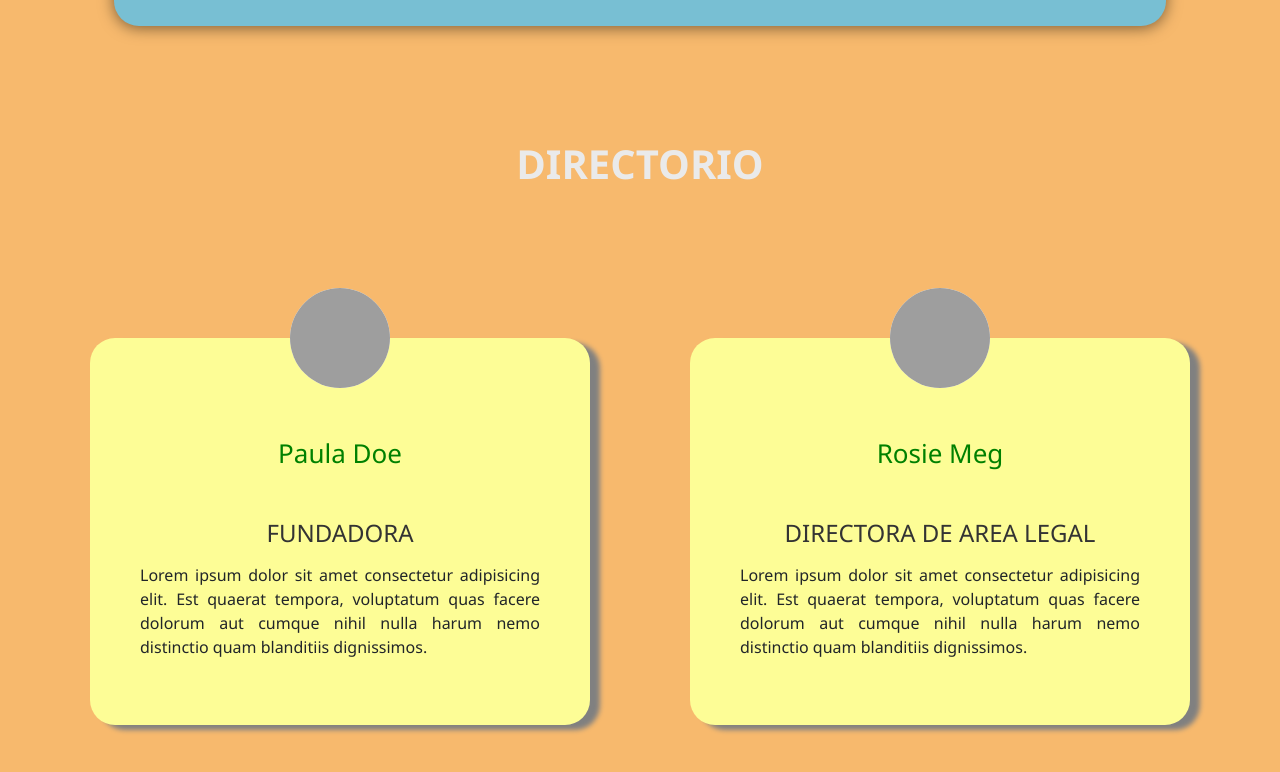
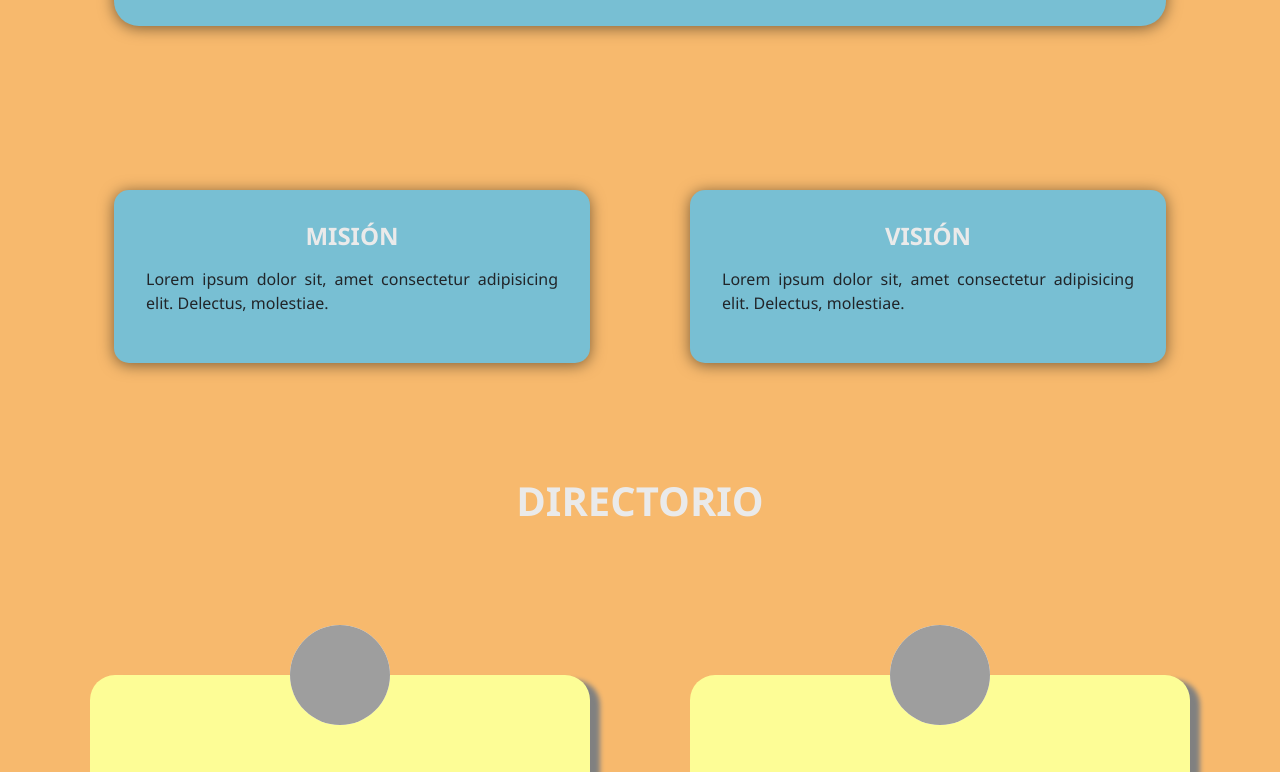
Before and after one commit to seleneal1996/TIENDA-VIRTUAL-ZANAHORIA, a plain HTML site: page pages/mision_vision.html in a window 1280 px wide. Shown: the part 1009-1781 px from the top of the page. Drawn offline with nearby package versions, Linux system fonts and the light colour scheme; grey boxes are pictures that could not be loaded.

Commit message:
correccion

```diff
--- a/pages/mision_vision.html
+++ b/pages/mision_vision.html
@@ -76,6 +76,17 @@
             </div>
         </section>
 
+        <section class="mision__sectionContainer">
+            <div class="mision__dataContainer">
+                <h1>misión</h1>
+                <p>Lorem ipsum dolor sit, amet consectetur adipisicing elit. Delectus, molestiae.</p>
+            </div>
+            <div class="mision__dataContainer">
+                <h1>visión</h1>
+                <p>Lorem ipsum dolor sit, amet consectetur adipisicing elit. Delectus, molestiae.</p>
+            </div>
+        </section>
+
         <section>
             <div class="wrapper">
                 <h1>Directorio</h1>
@@ -144,21 +155,11 @@
 
         <section>
             <section class="mision__sectionContainer2">
-                <div class="mision__dataContainer2"></div>
                 <div class="mision__dataContainer2">
                     <h1>Nuestro equipo Zanahoria</h1>
                     <p>Lorem ipsum dolor, sit amet consectetur adipisicing elit. Recusandae, quis nihil cum quisquam dolorum sunt praesentium, ad neque vel possimus ipsa deserunt ut deleniti ea quo sit ducimus. Tempore harum nihil voluptas pariatur sint, voluptate quibusdam inventore commodi quae eaque! Ex cumque nostrum veniam possimus voluptatum minima ipsum odit nisi, nobis maxime dolor harum numquam ad quis ut, amet expedita nam fuga facilis exercitationem, odio hic modi recusandae eum! Quis, itaque! Ab nesciunt maxime culpa reiciendis esse ad, dicta consequuntur deleniti, neque excepturi quidem! Totam unde corporis deleniti quisquam minima laborum numquam hic a, accusantium error debitis, necessitatibus est nulla?</p>
                 </div>
-                <div class="mision__dataContainer2"></div>
             </section>
-            <!--
-            <div class="container team_img">
-                <div class="row row-cols-4">
-                  <div class=" team_img col-lg-4 col-md-6 col-sm-12"><img src="../assets/images/vol1.jpg" alt=""></div>
-                  <div class="team_img col-lg-4 col-md-6 col-sm-12"><img src="../assets/images/vol2.jpg" alt=""></div>
-                  <div class="team_img col-lg-4 col-md-6 col-sm-12"><img src="../assets/images/vol3.jpg" alt=""></div>
-                </div>
-            </div>-->
 
             <!-- Topic Cards -->
             <div id="cards_landscape_wrap-2">
```
